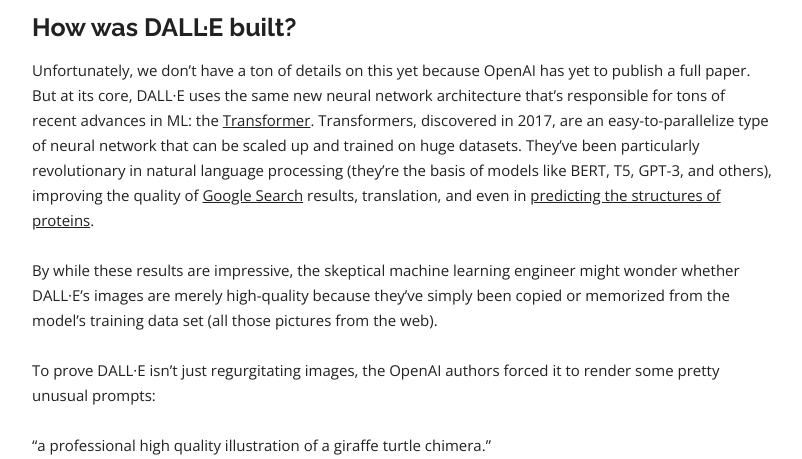
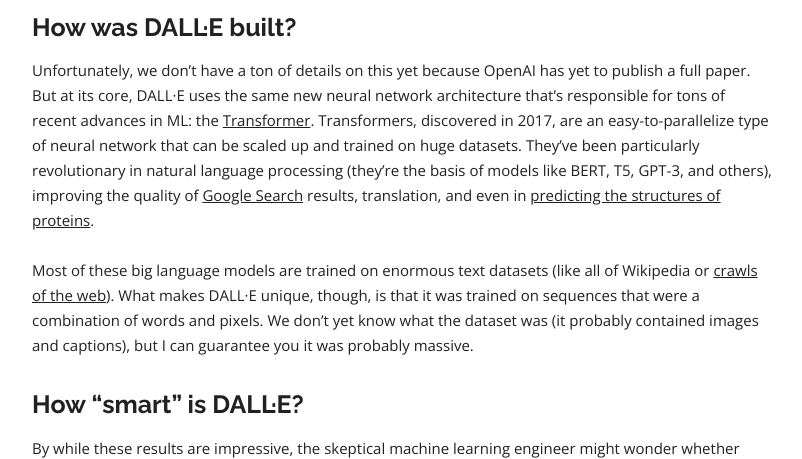
Before and after one commit to dalequark/daleonai, a Jekyll site: the page built from _posts/2021-01-06-dall·e-explained-in-under-5-minutes.md, in a window 1280 px wide and 900 px high, scrolled down 1996 px, cut to the strip 0-459 px from the top of the window. Shown: the whole strip, without its empty margins (238-1040 px from the left). Built offline with Jekyll 4.4.1, drawn with Linux system fonts in a browser that asks for light colours; some web fonts are replaced; a script that is not in the unit is left out; comment, search, counter and statistics services are not loaded.

Commit message:
Update Blog “2021-01-06-dall·e-explained-in-under-5-minutes”

```diff
--- a/_posts/2021-01-06-dall·e-explained-in-under-5-minutes.md
+++ b/_posts/2021-01-06-dall·e-explained-in-under-5-minutes.md
@@ -38,7 +38,9 @@
 
 Unfortunately, we don't have a ton of details on this yet because OpenAI has yet to publish a full paper. But at its core, DALL·E uses the same new neural network architecture that's responsible for tons of recent advances in ML: the [Transformer](https://arxiv.org/abs/1706.03762). Transformers, discovered in 2017, are an easy-to-parallelize type of neural network that can be scaled up and trained on huge datasets. They've been particularly revolutionary in natural language processing (they're the basis of models like BERT, T5, GPT-3, and others), improving the quality of [Google Search](https://blog.google/products/search/search-language-understanding-bert/) results, translation, and even in [predicting the structures of proteins](https://daleonai.com/how-alphafold-works).
 
+Most of these big language models are trained on enormous text datasets (like all of Wikipedia or [](https://commoncrawl.org/)[crawls of the web](https://commoncrawl.org/)). What makes DALL·E unique, though, is that it was trained on sequences that were a combination of words and pixels. We don't yet know what the dataset was (it probably contained images and captions), but I can guarantee you it was probably massive.
 
+## How "smart" is DALL·E?
 
 By while these results are impressive, the skeptical machine learning engineer might wonder whether DALL·E's images are merely high-quality because they've simply been copied or memorized from the model's training data set (all those pictures from the web).
 
```
